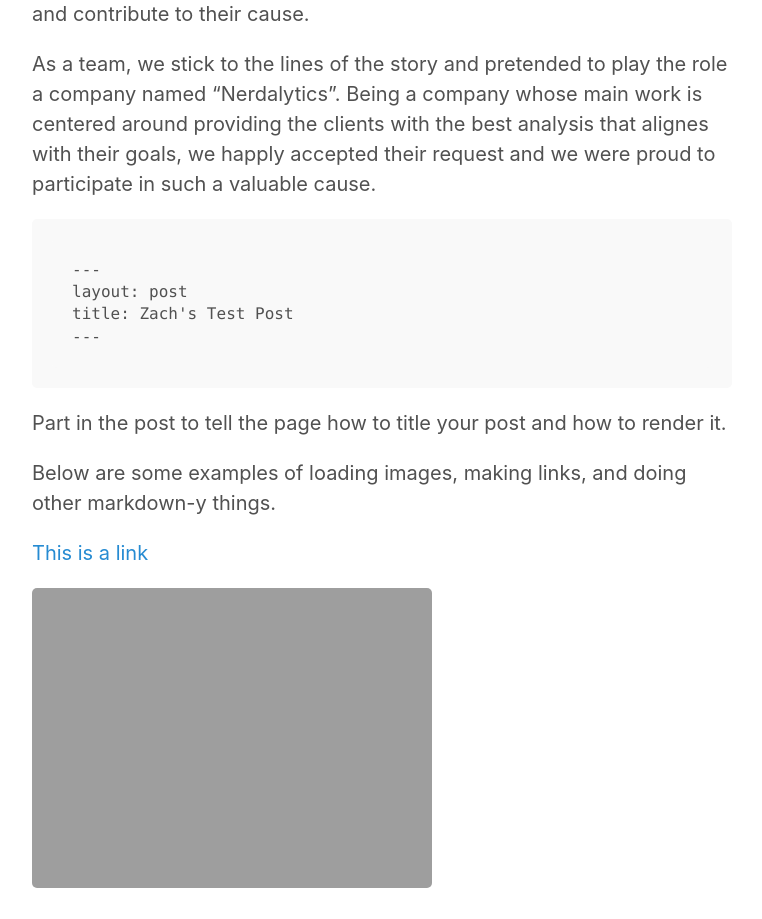
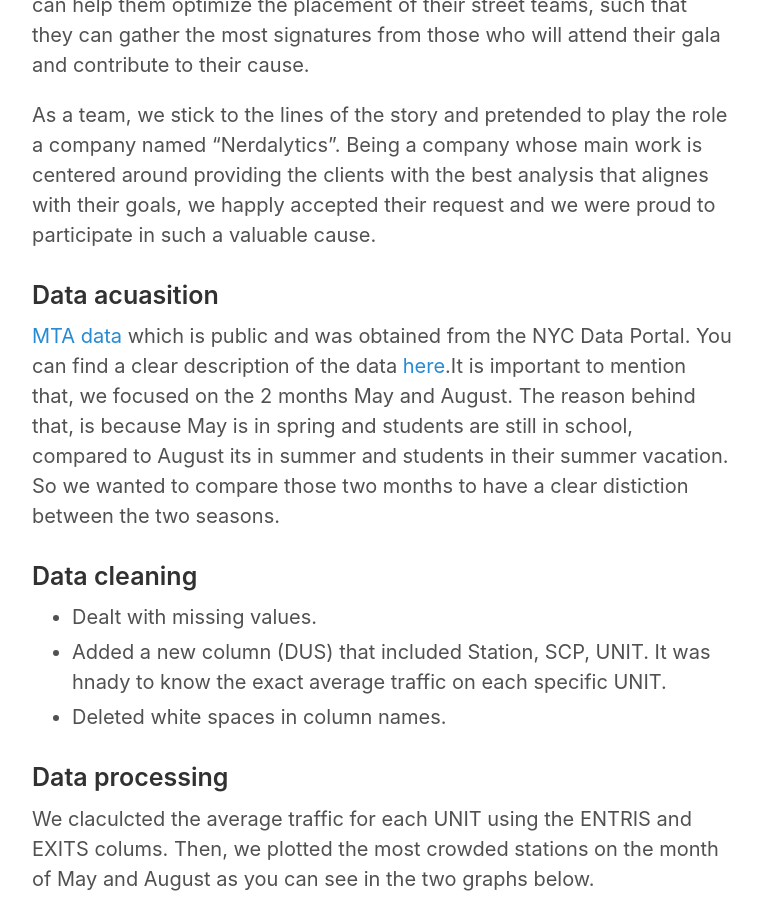
Before and after one commit to arwa1551/arwa1551.github.io, a Jekyll site: the page built from _posts/2018-08-14-Testing-Local-Images.md, in a window 1280 px wide and 1400 px high, scrolled down 524 px. Shown: the top 919 px of the window, without its empty margins (258-1020 px from the left). Built offline with Jekyll 4.4.1, drawn with Linux system fonts in a browser that asks for light colours; our own code applies the rules of GitHub Pages for plain Markdown files; some of the changed text lies outside the part shown.

Commit message:
Update 2018-08-14-Testing-Local-Images.md

````diff
--- a/_posts/2018-08-14-Testing-Local-Images.md
+++ b/_posts/2018-08-14-Testing-Local-Images.md
@@ -1,7 +1,11 @@
 ---
+```
 layout: post
 title: Project 1: Exploratory Data Analysis (EDA)
+```
 ---
+
+### Introduction
 
 In the first project of the data science bootcamp, we were required to do Exploratory Data Analysis (EDA) on a given dataset. The project was introduced as an email received from Karrine and Dahlia who are managers in WomenTechWomenYes (WTWY) compnay, where they have an annual gala at the beginning of the summer each year. They are interesed in using the power of data and analytics to optimize their effectiveness of their street team work.
 
@@ -9,26 +13,26 @@
 
 As a team, we stick to the lines of the story and pretended to play the role a company named "Nerdalytics". Being a company whose main work is centered around providing the clients with the best analysis that alignes with their goals, we happly accepted their request and we were proud to participate in such a valuable cause.
 
+### Data acuasition
 
-```
----
-layout: post
-title: Zach's Test Post
----
-```
+[MTA data](http://web.mta.info/developers/turnstile.html) which is public and was obtained from the NYC Data Portal. You can find a clear description of the data [here](http://web.mta.info/developers/resources/nyct/turnstile/ts_Field_Description.txt).It is important to mention that, we focused on the 2 months May and August. The reason behind that, is because May is in spring and students are still in school, compared to August its in summer and students in their summer vacation. So we wanted to compare those two months to have a clear distiction between the two seasons.
 
-Part in the post to tell the page how to title your post and how to render it.
+### Data cleaning
 
-Below are some examples of loading images, making links, and doing other
-markdown-y things.
+* Dealt with missing values.
+* Added a new column (DUS) that included Station, SCP, UNIT. It was hnady to know the exact average traffic on each specific UNIT.
+* Deleted white spaces in column names.
+
+### Data processing
+
+We claculcted the average traffic for each UNIT using the ENTRIS and EXITS colums. Then, we plotted the most crowded stations on the month of May and August as you can see in the two graphs below.
+
+Then, we wanted to get a little more detailed and know the most crowded hour in the weekdays and weekends. See the graphs below.
+
+### Results
+
+From the above graphs, we would suggest to Karrine and Dahlia to distribute their teams amongest these stations (BAYCHESTER AV, and Dekalb AV), and to take advantage of evenings in the weekends and afternoon in the weekdays.
 
 
-[This is a link](http://thisismetis.com)
 
-![Image test]({{ site.url }}/Images/Average_Traffic_weekends.png)
-
-### Other things
-* Like
-* lists
-* and
-* stuff
+![Image test](Images/Average_Traffic_weekends.png)
````
